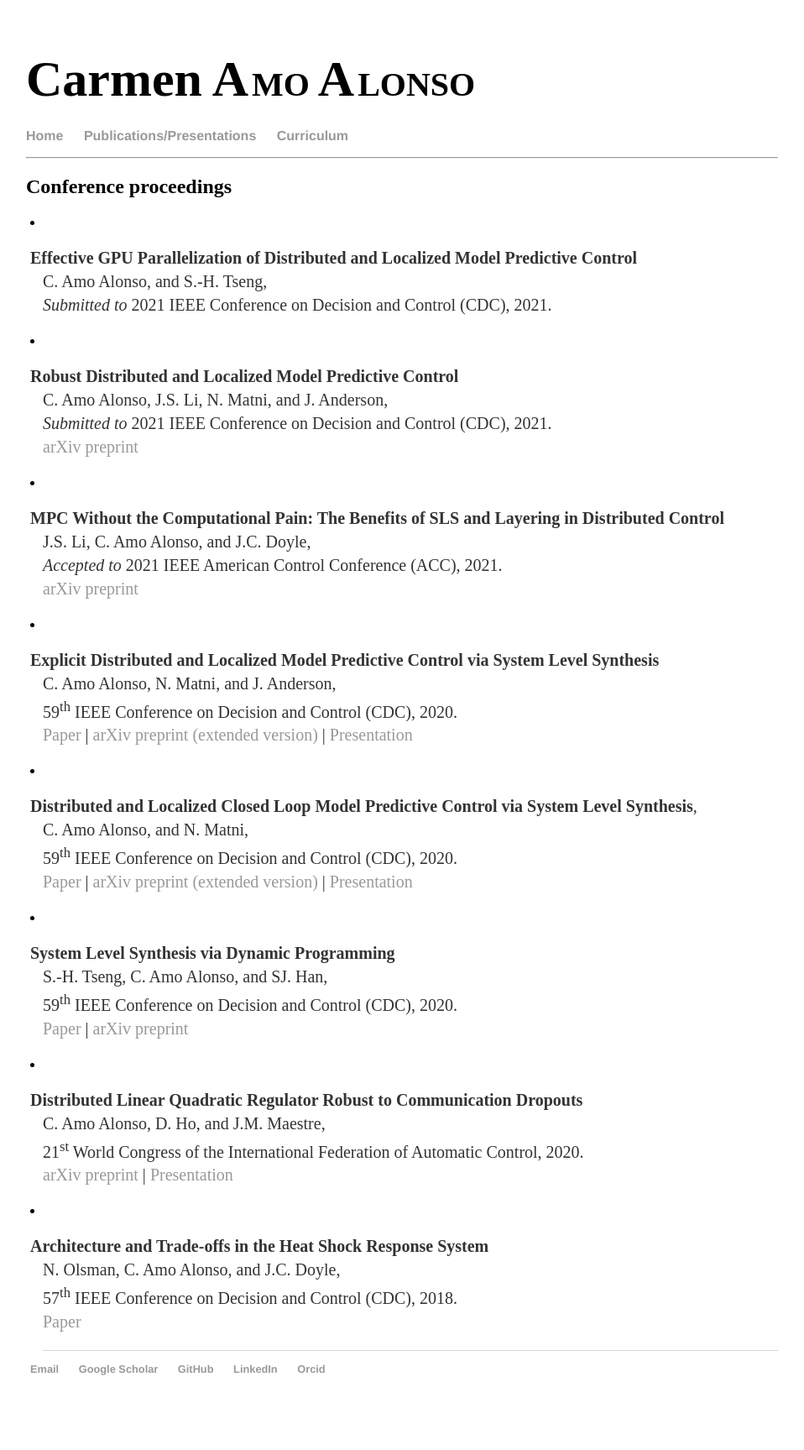
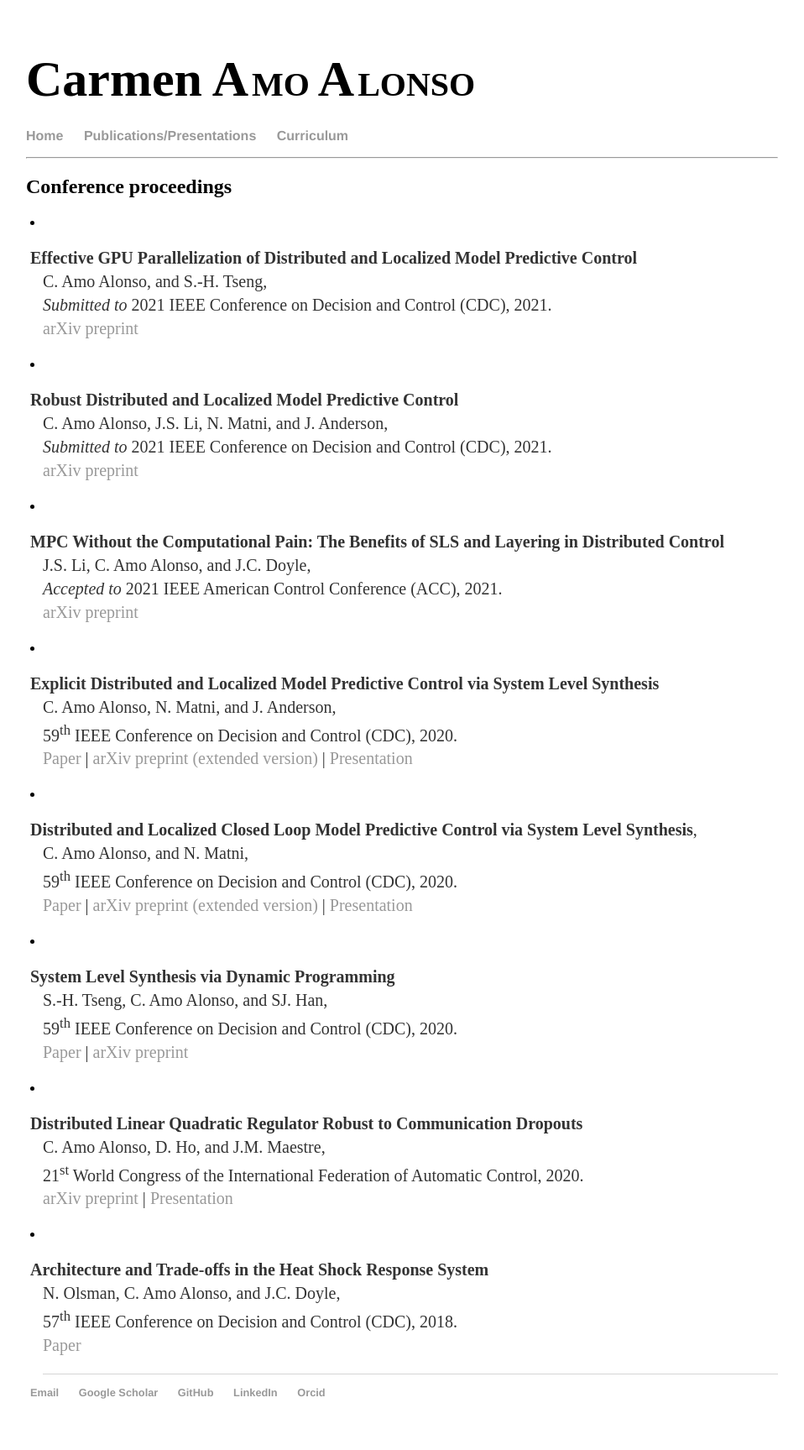
Before and after one commit to camoalon/camoalon.github.io, a Jekyll site: the page built from publications.html, in a window 1280 px wide. Shown: the whole page at 84% size, without its empty margins (161-1119 px from the left). Built offline with Jekyll 4.4.1, drawn with Linux system fonts in a browser that asks for light colours; before the commit the page ends 1699 px from its top, so only the background shows below that.

Commit message:
added arxiv link

```diff
--- a/publications.html
+++ b/publications.html
@@ -10,7 +10,7 @@ title: Publications/Presentations
 <strong>Effective GPU Parallelization of Distributed and Localized Model Predictive Control </strong><br />
 C. Amo Alonso, and S.-H. Tseng, <br />
 <em>Submitted to</em> 2021 IEEE Conference on Decision and Control (CDC), 2021. <br />
-</p>
+<a href="http://arxiv.org/abs/2103.14990"> arXiv preprint</a></p>
 
 
 <li style="line-height: 17px; padding-left: 20px; text-indent: -15px; " class="full-width" value="1">
```
